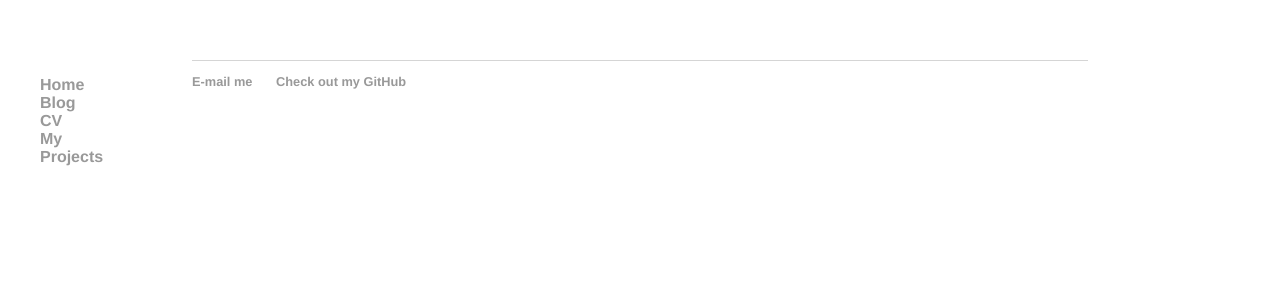
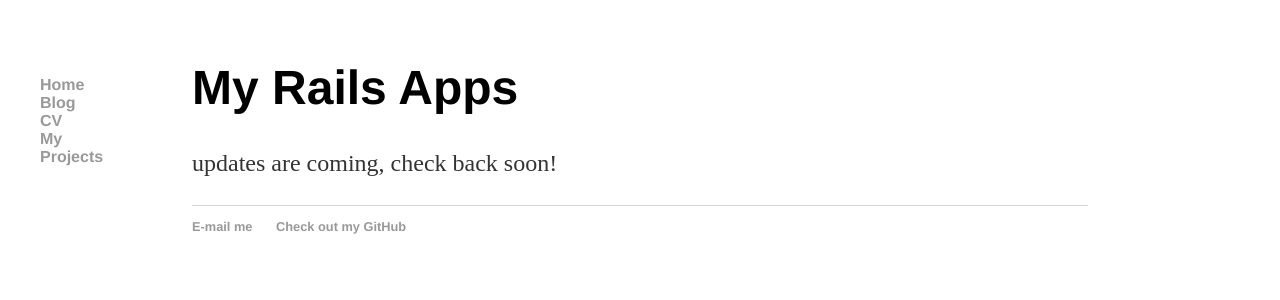
Before and after one commit to RocketGeek42/rocketgeek.github.io, a Jekyll site: the page built from my_projects/rails/index.html, in a window 1280 px wide. Shown: the top 300 px of the page. Built offline with Jekyll 4.4.1, drawn with Linux system fonts in a browser that asks for light colours.

Commit message:
My_Projects Updates
added hrefs for li, updated landing pages

```diff
--- a/my_projects/index.html
+++ b/my_projects/index.html
@@ -7,7 +7,7 @@ title: Hey I made these things!
     <ul>
         <li><a href="./js/index.html">JavaScript</a></li>
         <li><a href="./python/index.html">Python</a></li>
-        <li>Rails</li>
-        <li>React</li>
+        <li><a href="./rails/index.html">Rails</a></li>
+        <li><a href="./react/index.html">React</a></li>
     </ul>
 </div>
--- a/my_projects/rails/index.html
+++ b/my_projects/rails/index.html
@@ -1,4 +1,6 @@
 ---
 layout: default
-title: My Rails apps
+title: My Rails Apps
 ---
+<h1>My Rails Apps</h1>
+<p>updates are coming, check back soon!</p>
--- a/my_projects/react/index.html
+++ b/my_projects/react/index.html
@@ -2,3 +2,5 @@
 layout: default
 title: My React Apps
 ---
+<h1>My React Apps</h1>
+<p>updates are coming, check back soon!</p>
```
Also changed, not shown: my_projects/python/index.html (renamed from my_projects/python/python.html).
